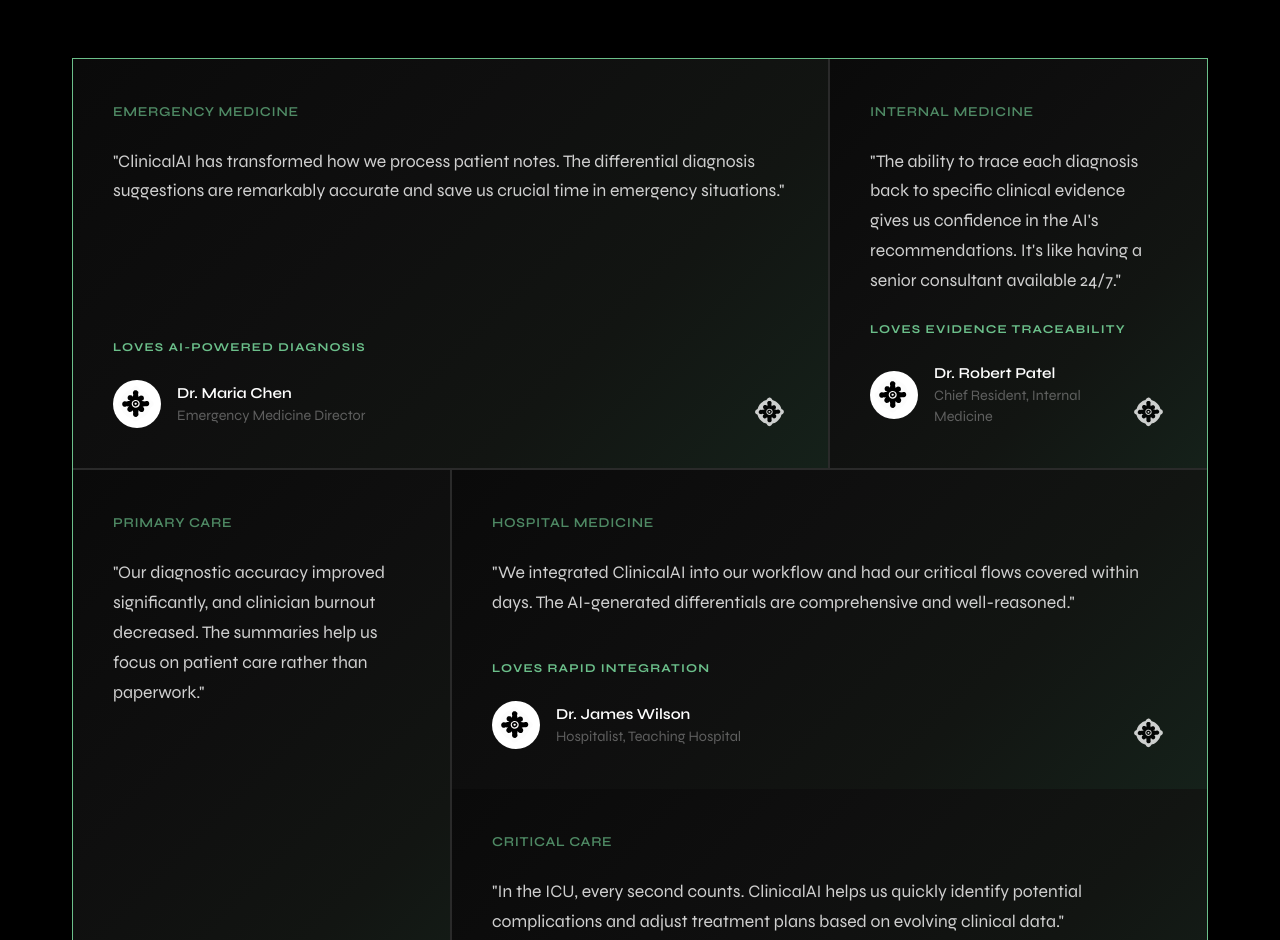
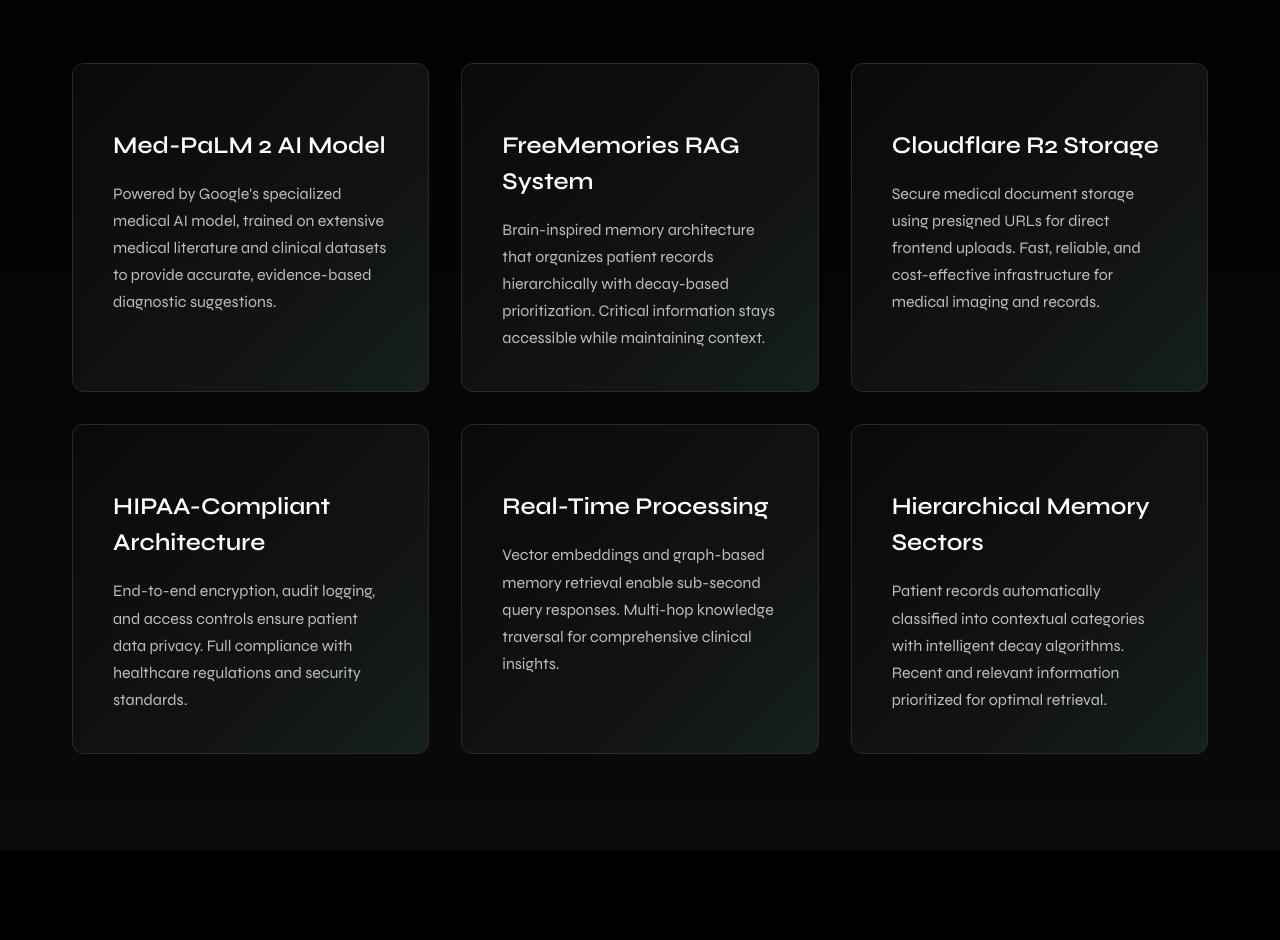
Before and after one commit to iamanishx/udbhav, a React (Vite) app in the folder apps/web/: page / in a window 1280 px wide. Shown: the part 1860-2800 px from the top of the page. Built offline with nearby package versions, Linux system fonts and the light colour scheme; a web font is replaced by a local one.

Commit message:
fix: landing page
Signed-off-by: imanishx <manishbiswal754@gmail.com>

```diff
--- a/apps/web/src/App.css
+++ b/apps/web/src/App.css
@@ -369,6 +369,54 @@
   color: #808080;
   font-weight: 600;
   letter-spacing: 0.05em;
+}
+
+/* Technical Architecture */
+.technical-architecture {
+  padding: 6rem 0;
+  background: linear-gradient(180deg, #000000 0%, #0a0a0a 100%);
+}
+
+.tech-grid {
+  display: grid;
+  grid-template-columns: repeat(auto-fit, minmax(350px, 1fr));
+  gap: 2rem;
+  max-width: 1400px;
+  margin: 0 auto;
+}
+
+.tech-card {
+  padding: 2.5rem;
+  border: 1px solid #2a2a2a;
+  border-radius: 12px;
+  background: linear-gradient(135deg, #0a0a0a 0%, #0f0f0f 40%, #121512 70%, #15211a 100%);
+  transition: all 0.3s ease;
+}
+
+.tech-card:hover {
+  border-color: var(--color-light);
+  transform: translateY(-4px);
+  box-shadow: 0 12px 24px rgba(0, 255, 135, 0.1);
+}
+
+.tech-icon {
+  font-size: 3rem;
+  margin-bottom: 1.5rem;
+}
+
+.tech-card h3 {
+  font-size: 1.5rem;
+  font-weight: 600;
+  margin-bottom: 1rem;
+  font-family: 'Warownia', 'Syne', sans-serif;
+  color: #ffffff;
+}
+
+.tech-card p {
+  font-size: 1rem;
+  line-height: 1.7;
+  color: #d0d0d0;
+  opacity: 0.9;
 }
 
 /* Testimonials */
--- a/apps/web/src/App.tsx
+++ b/apps/web/src/App.tsx
@@ -1,5 +1,5 @@
 import './App.css'
-import { BrowserRouter, Routes, Route } from 'react-router-dom'
+import { BrowserRouter, Routes, Route, Link } from 'react-router-dom'
 import Login from './pages/Login'
 import Dashboard from './pages/Dashboard'
 
@@ -26,15 +26,15 @@
       <section className="hero">
         <div className="container">
           <h1 className="hero-title">
-            MEET AI-POWERED<br></br>CLINIC SUPPORT.
+            MEET InsightMD<br></br>CLINIC SUPPORT.
           </h1>
           <p className="hero-subtitle">
             Transform unstructured clinical notes into actionable insights with AI-generated summaries
-            and prioritized differential diagnoses—reducing clinician workload and enhancing patient care.
+            and prioritized differential diagnoses-reducing clinician workload with FreeMemory (our own memory-layer).
           </p>
           <div className="hero-cta">
-            <button className="btn-primary">Start Free Trial</button>
-            <button className="btn-secondary">Watch Demo</button>
+            <Link to="/login" className="btn-primary">Login</Link>
+            <a href="https://p-society.github.io/FreeMemory/" className="btn-secondary">Know More abt FreeMemory</a>
           </div>
 
           {/* Marquee Section */}
@@ -105,122 +105,65 @@
         </div>
       </section>
 
-      {/* Testimonials */}
-      <section className="testimonials">
+      {/* Technical Architecture */}
+      <section className="technical-architecture">
         <div className="container">
           <h2 className="section-title">
-            Trusted by healthcare professionals who prioritize accuracy and efficiency.
+            Built on cutting-edge technology for healthcare excellence.
           </h2>
-          <div className="testimonial-grid">
-            {/* Card 1: Hero/Headline - twice as wide */}
-            <div className="testimonial-card testimonial-hero">
-              <div className="testimonial-header">
-                <span className="testimonial-category">Emergency Medicine</span>
-              </div>
-              <p className="testimonial-text">
-                "ClinicalAI has transformed how we process patient notes. The differential diagnosis
-                suggestions are remarkably accurate and save us crucial time in emergency situations."
+          <div className="tech-grid">
+            <div className="tech-card">
+              <div className="tech-icon"></div>
+              <h3>Med-PaLM 2 AI Model</h3>
+              <p>
+                Powered by Google's specialized medical AI model, trained on extensive medical literature
+                and clinical datasets to provide accurate, evidence-based diagnostic suggestions.
               </p>
-              <div className="testimonial-label">LOVES AI-POWERED DIAGNOSIS</div>
-              <div className="testimonial-footer">
-                <div className="testimonial-author">
-                  <img src="/insightMD.svg" alt="Dr. Maria Chen" className="author-avatar-img" />
-                  <div className="author-info">
-                    <div className="author-name">Dr. Maria Chen</div>
-                    <div className="author-title">Emergency Medicine Director</div>
-                  </div>
-                </div>
-                <img src="/insightMD.svg" alt="Hospital Logo" className="company-logo" />
-              </div>
             </div>
 
-            {/* Card 2: Top-Right */}
-            <div className="testimonial-card">
-              <div className="testimonial-header">
-                <span className="testimonial-category">Internal Medicine</span>
-              </div>
-              <p className="testimonial-text">
-                "The ability to trace each diagnosis back to specific clinical evidence gives us
-                confidence in the AI's recommendations. It's like having a senior consultant available 24/7."
+            <div className="tech-card">
+              <div className="tech-icon"></div>
+              <h3>FreeMemories RAG System</h3>
+              <p>
+                Brain-inspired memory architecture that organizes patient records hierarchically with
+                decay-based prioritization. Critical information stays accessible while maintaining context.
               </p>
-              <div className="testimonial-label">LOVES EVIDENCE TRACEABILITY</div>
-              <div className="testimonial-footer">
-                <div className="testimonial-author">
-                  <img src="/insightMD.svg" alt="Dr. Robert Patel" className="author-avatar-img" />
-                  <div className="author-info">
-                    <div className="author-name">Dr. Robert Patel</div>
-                    <div className="author-title">Chief Resident, Internal Medicine</div>
-                  </div>
-                </div>
-                <img src="/insightMD.svg" alt="Hospital Logo" className="company-logo" />
-              </div>
             </div>
 
-            {/* Card 3: Bottom-Left */}
-            <div className="testimonial-card">
-              <div className="testimonial-header">
-                <span className="testimonial-category">Primary Care</span>
-              </div>
-              <p className="testimonial-text">
-                "Our diagnostic accuracy improved significantly, and clinician burnout decreased.
-                The summaries help us focus on patient care rather than paperwork."
+            <div className="tech-card">
+              <div className="tech-icon"></div>
+              <h3>Cloudflare R2 Storage</h3>
+              <p>
+                Secure medical document storage using presigned URLs for direct frontend uploads.
+                Fast, reliable, and cost-effective infrastructure for medical imaging and records.
               </p>
-              <div className="testimonial-label">LOVES AUTOMATED SUMMARIES</div>
-              <div className="testimonial-footer">
-                <div className="testimonial-author">
-                  <img src="/insightMD.svg" alt="Dr. Sarah Kim" className="author-avatar-img" />
-                  <div className="author-info">
-                    <div className="author-name">Dr. Sarah Kim</div>
-                    <div className="author-title">Medical Director, Primary Care</div>
-                  </div>
-                </div>
-                <img src="/insightMD.svg" alt="Hospital Logo" className="company-logo" />
-              </div>
             </div>
 
-            {/* Cards 4 & 5: Bottom-Right Stack */}
-            <div className="testimonial-stack">
-              <div className="testimonial-card">
-                <div className="testimonial-header">
-                  <span className="testimonial-category">Hospital Medicine</span>
-                </div>
-                <p className="testimonial-text">
-                  "We integrated ClinicalAI into our workflow and had our critical flows covered within days.
-                  The AI-generated differentials are comprehensive and well-reasoned."
-                </p>
-                <div className="testimonial-label">LOVES RAPID INTEGRATION</div>
-                <div className="testimonial-footer">
-                  <div className="testimonial-author">
-                    <img src="/insightMD.svg" alt="Dr. James Wilson" className="author-avatar-img" />
-                    <div className="author-info">
-                      <div className="author-name">Dr. James Wilson</div>
-                      <div className="author-title">Hospitalist, Teaching Hospital</div>
-                    </div>
-                  </div>
-                  <img src="/insightMD.svg" alt="Hospital Logo" className="company-logo" />
-                </div>
-              </div>
+            <div className="tech-card">
+              <div className="tech-icon"></div>
+              <h3>HIPAA-Compliant Architecture</h3>
+              <p>
+                End-to-end encryption, audit logging, and access controls ensure patient data privacy.
+                Full compliance with healthcare regulations and security standards.
+              </p>
+            </div>
 
-              <div className="testimonial-card">
-                <div className="testimonial-header">
-                  <span className="testimonial-category">Critical Care</span>
-                </div>
-                <p className="testimonial-text">
-                  "In the ICU, every second counts. ClinicalAI helps us quickly identify potential complications
-                  and adjust treatment plans based on evolving clinical data."
-                </p>
-                <div className="testimonial-label">LOVES REAL-TIME INSIGHTS</div>
-                <div className="testimonial-footer">
-                  <div className="testimonial-author">
-                    <img src="/insightMD.svg" alt="Dr. Emily Rodriguez" className="author-avatar-img" />
-                    <div className="author-info">
-                      <div className="author-name">Dr. Emily Rodriguez</div>
-                      <div className="author-title">Critical Care Intensivist</div>
-                    </div>
-                  </div>
-                  <img src="/insightMD.svg" alt="Hospital Logo" className="company-logo" />
-                </div>
-              </div>
+            <div className="tech-card">
+              <div className="tech-icon"></div>
+              <h3>Real-Time Processing</h3>
+              <p>
+                Vector embeddings and graph-based memory retrieval enable sub-second query responses.
+                Multi-hop knowledge traversal for comprehensive clinical insights.
+              </p>
+            </div>
+
+            <div className="tech-card">
+              <div className="tech-icon"></div>
+              <h3>Hierarchical Memory Sectors</h3>
+              <p>
+                Patient records automatically classified into contextual categories with intelligent
+                decay algorithms. Recent and relevant information prioritized for optimal retrieval.
+              </p>
             </div>
           </div>
         </div>
```
